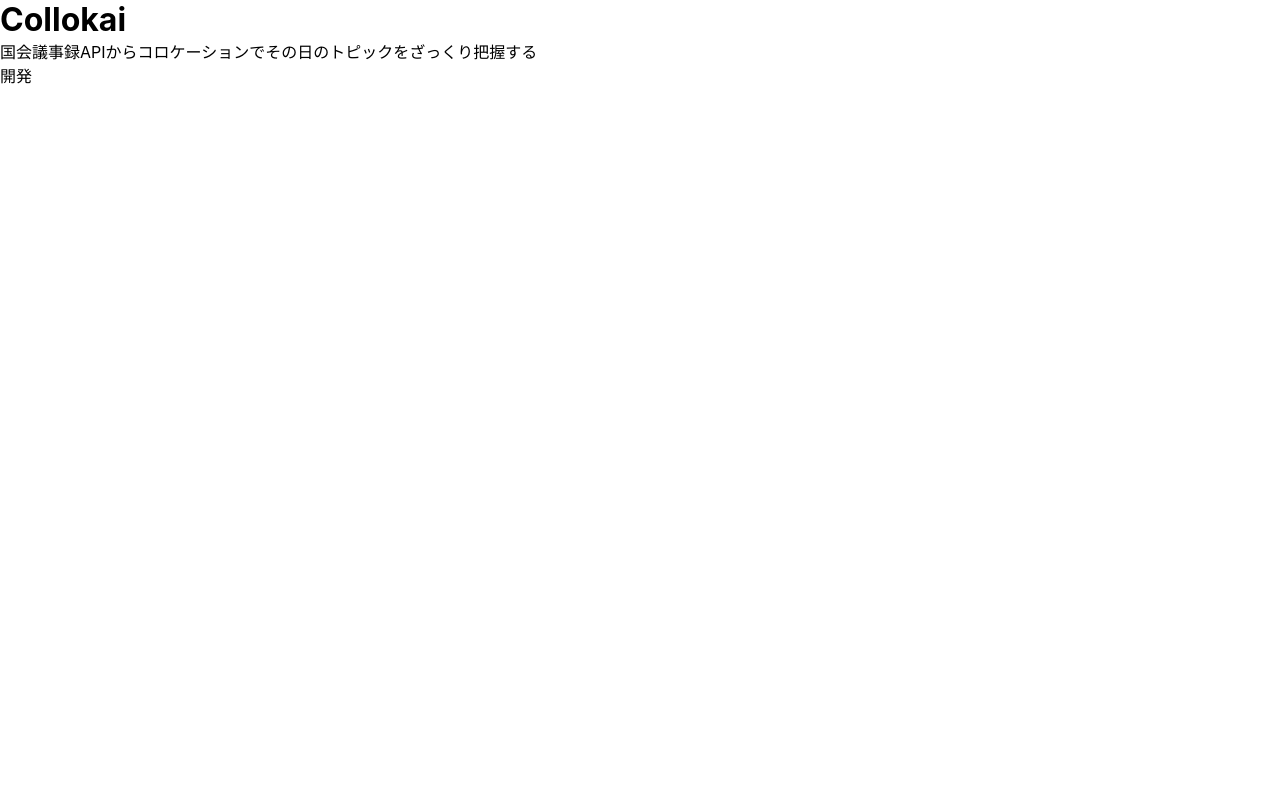
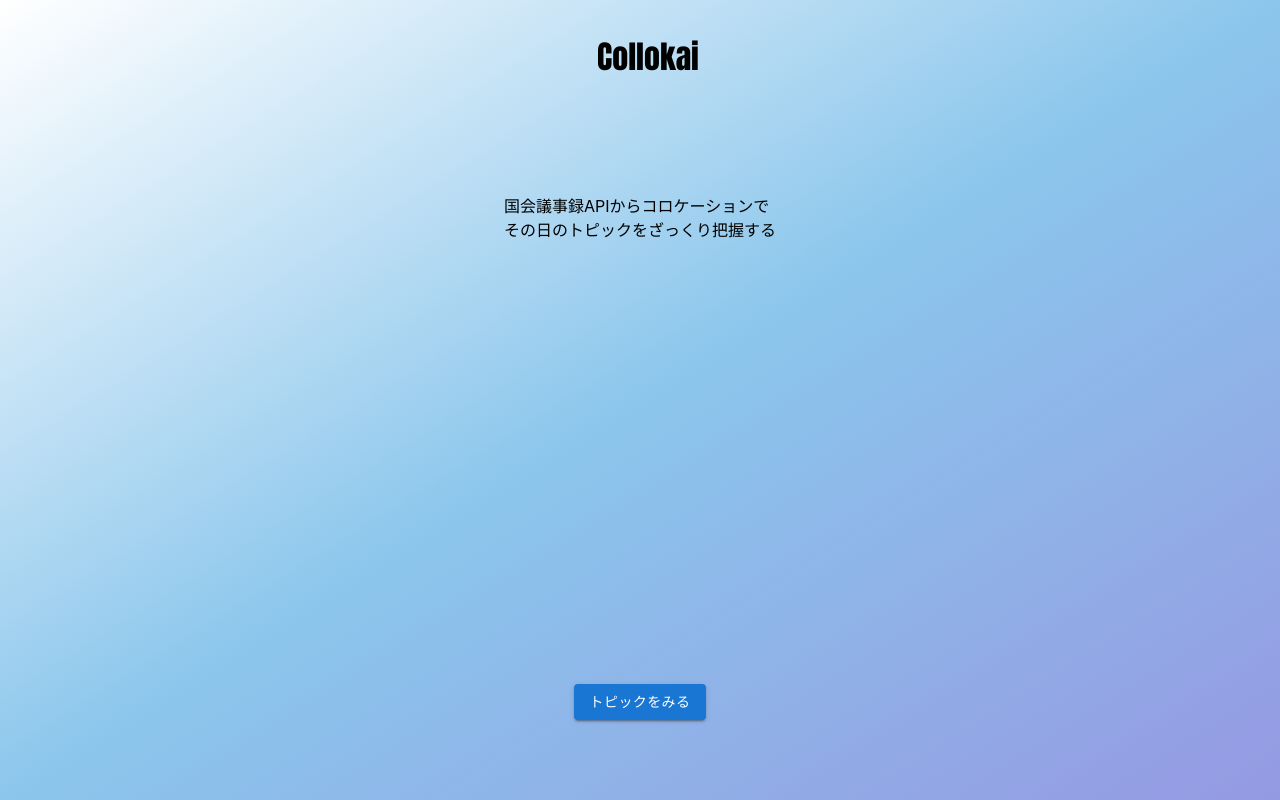
Before and after one commit to yyyoichi/kokokai, a Next.js app in the folder client/: page / in a window 1280 px wide. Built offline with nearby package versions, Linux system fonts and the light colour scheme.

Commit message:
top page

```diff
--- a/client/pages/index.tsx
+++ b/client/pages/index.tsx
@@ -1,6 +1,11 @@
+import { Box, Button, Container, Stack } from "@mui/material";
 import Head from "next/head";
 import { env } from "process";
 import { useEffect, useState } from "react";
+import { Anton } from "@next/font/google";
+import Link from "next/link";
+
+const anton = Anton({ weight: "400" });
 
 export default function Home() {
     const [isEnv, setEnv] = useState(true);
@@ -17,13 +22,37 @@ export default function Home() {
                 />
                 <link rel="icon" href="/favicon.ico" />
             </Head>
-            <div>
-                <h1>Collokai</h1>
-                <div>
-                    国会議事録APIからコロケーションでその日のトピックをざっくり把握する
-                </div>
-                <div>{isEnv ? "開発" : "本番"}</div>
-            </div>
+            <Box
+                sx={{
+                    background:
+                        "linear-gradient(to right bottom, #FFF, #8BC6EC, #9599E2)",
+                }}
+            >
+                <Container
+                    maxWidth="sm"
+                    sx={{
+                        display: "flex",
+                        flexDirection: "column",
+                        minHeight: "100vh",
+                        alignItems: "center",
+                    }}
+                >
+                    <Box py={4} pl={2}>
+                        <h1 className={anton.className}>Collokai</h1>
+                    </Box>
+                    <Box py={10}>
+                        <p>国会議事録APIからコロケーションで</p>
+                        <p>その日のトピックをざっくり把握する</p>
+                    </Box>
+                    <Box mt={"auto"} pb={10}>
+                        <Button variant="contained">
+                            <Link href={"/daykyoki/20221102"}>
+                                トピックをみる
+                            </Link>
+                        </Button>
+                    </Box>
+                </Container>
+            </Box>
         </div>
     );
 }
```
